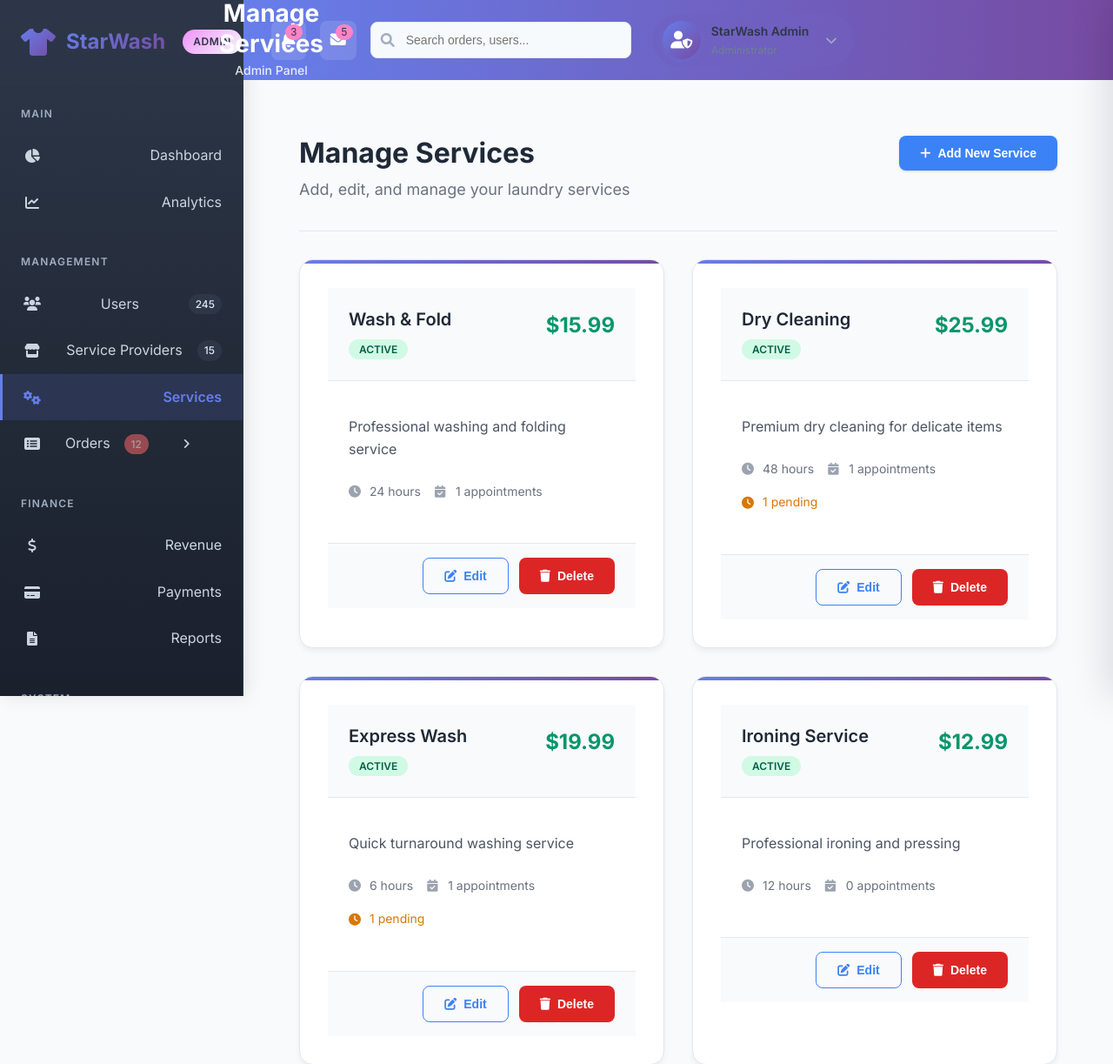
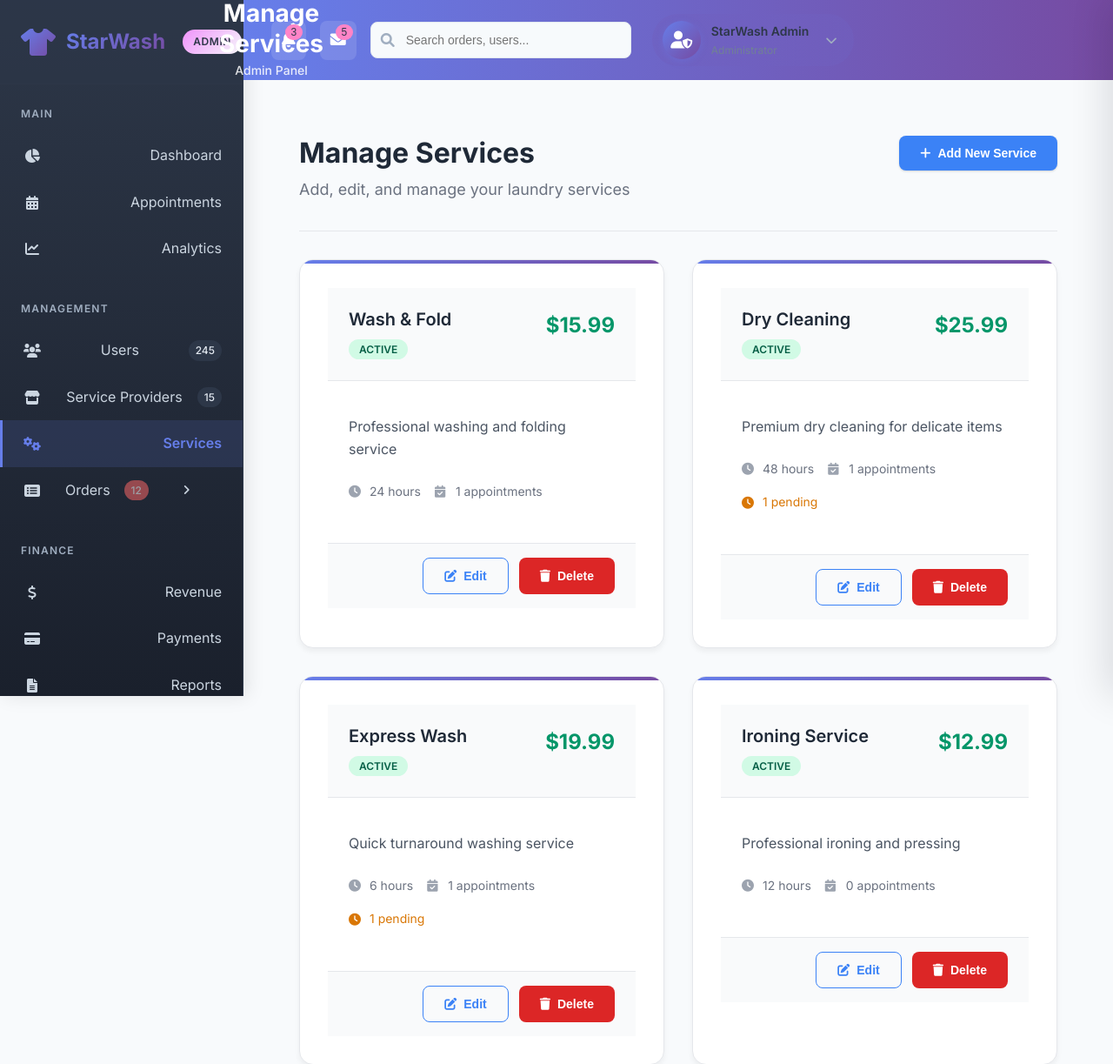
Before and after one commit to LeeDev428/starwash_laundry-website, a PHP site: page /admin/pages/services.php in a window 1280 px wide. Shown: the top 1223 px of the page at 87% size. Run offline with PHP 8.4, Linux system fonts and the light colour scheme; a user stored in the database is signed in; data comes from the database, SQL or seed files in the repository.

Commit message:
Update sidebar.php

```diff
--- a/admin/components/sidebar.php
+++ b/admin/components/sidebar.php
@@ -18,6 +18,12 @@ function renderAdminSidebar($currentPage = '') {
                     <i class="fas fa-chart-pie"></i>
                     <span>Dashboard</span>
                 </a>
+
+                <a href="../pages/appointment.php" class="nav-item <?php echo $currentPage === 'appointments' ? 'active' : ''; ?>">
+                    <i class="fas fa-calendar-alt"></i>
+                    <span>Appointments</span>
+                </a>
+
                 <a href="../pages/analytics.php" class="nav-item <?php echo $currentPage === 'analytics' ? 'active' : ''; ?>">
                     <i class="fas fa-chart-line"></i>
                     <span>Analytics</span>
```
